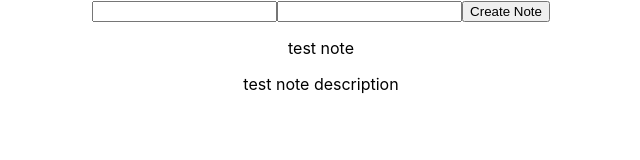
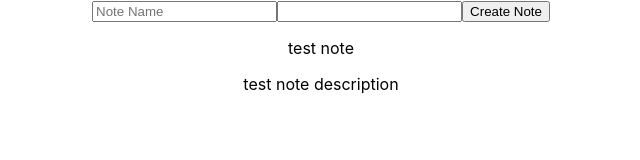
Before and after one commit to pairing4good/tdd-amplify-react-from-template, a React (Create React App) app: page / in a window 1280 px wide. Shown: the top 160 px of the page, without its empty margins (319-959 px from the left). Built offline with nearby package versions, Linux system fonts and the light colour scheme.

Commit message:
Provided label to improve user experience

```diff
--- a/src/NoteForm.js
+++ b/src/NoteForm.js
@@ -1,7 +1,7 @@
 function NoteForm() {
   return (
     <div>
-      <input data-testid="note-name-field" />
+      <input data-testid="note-name-field" placeholder="Note Name" />
       <input data-testid="note-description-field" />
       <button data-testid="note-form-submit" type="button">
         Create Note
```
Also changed, not shown: 2 other files (tests, documents, lock files or other folders).
